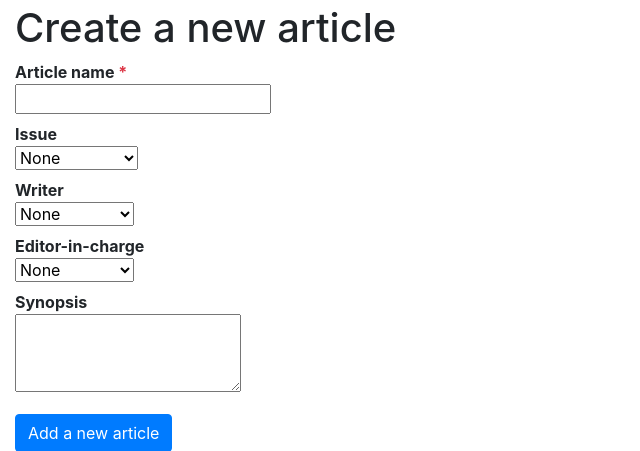
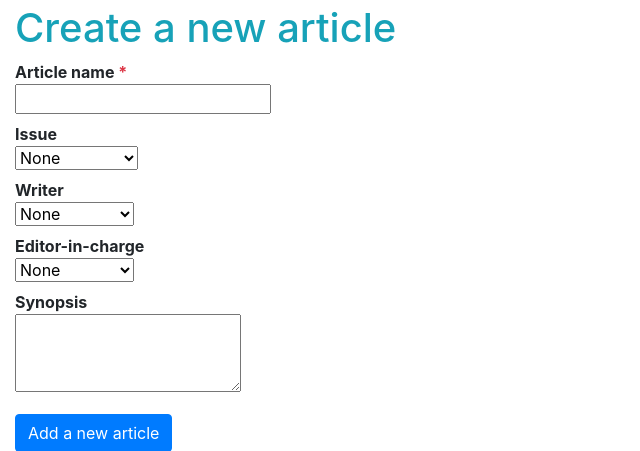
Before and after one commit to ValheKouneli/SkrolliEditor, a Flask app: page /articles/new/ in a window 1280 px wide. Shown: the part 56-507 px from the top of the page, without its empty margins (0-640 px from the left). Run offline with Flask 2, Linux system fonts and the light colour scheme; a user stored in the database is signed in; tables that the repository leaves empty hold one stand-in row (values such as "Sample post"); parts of the project's set-up code (start-up, migrations or seed data) failed here and were passed over; some libraries are stand-ins or nearby versions.

Commit message:
add article page title is blue

```diff
--- a/application/templates/articles/new.html
+++ b/application/templates/articles/new.html
@@ -3,9 +3,9 @@
 
 {% block body %}
 {% if updating_article %}
-<h1>Change article information</h1>
+<h1 class="text-info">Change article information</h1>
 {% else %}
-<h1>Create a new article</h1>
+<h1 class="text-info">Create a new article</h1>
 {% endif %}
 {% if updating_article %}
 <form class="form form-horizontal" role="form" method="POST">
```
Also changed, not shown: documentation/TimeUsage.md (+0 -2 lines).
